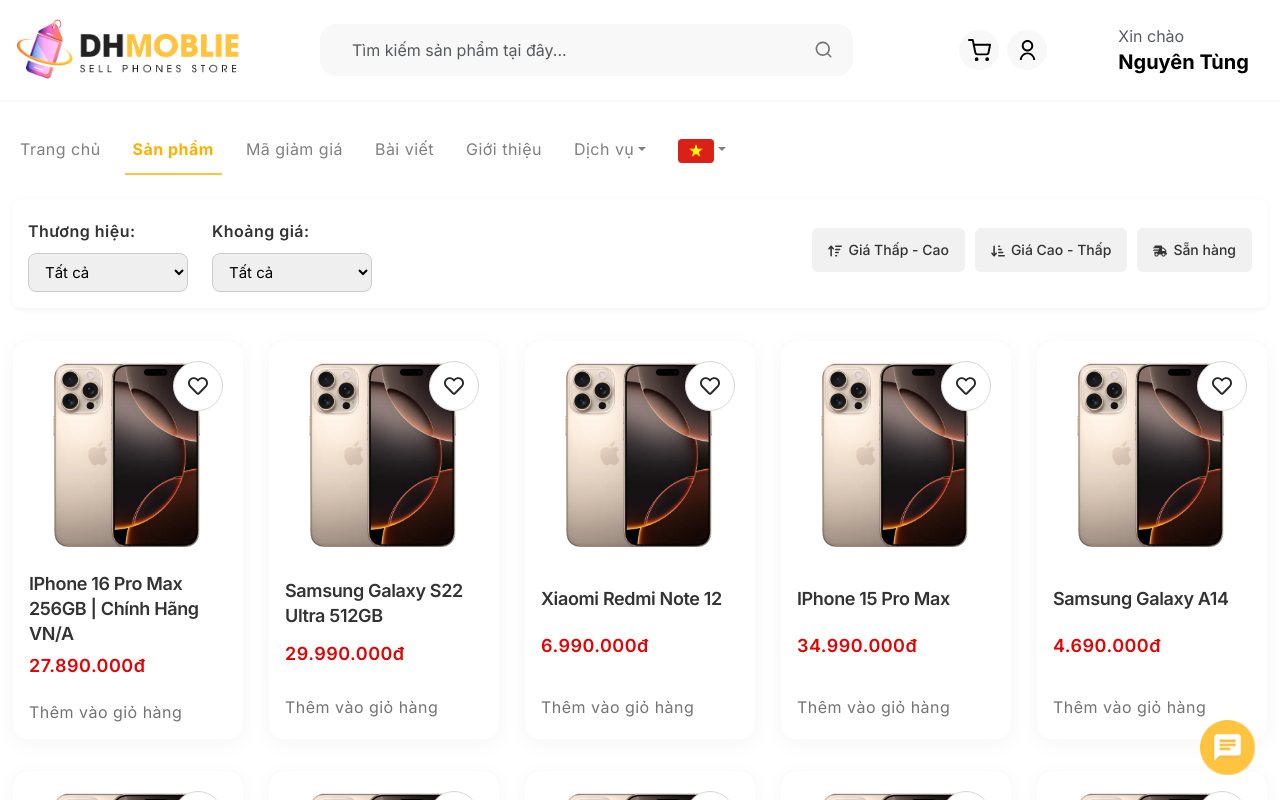
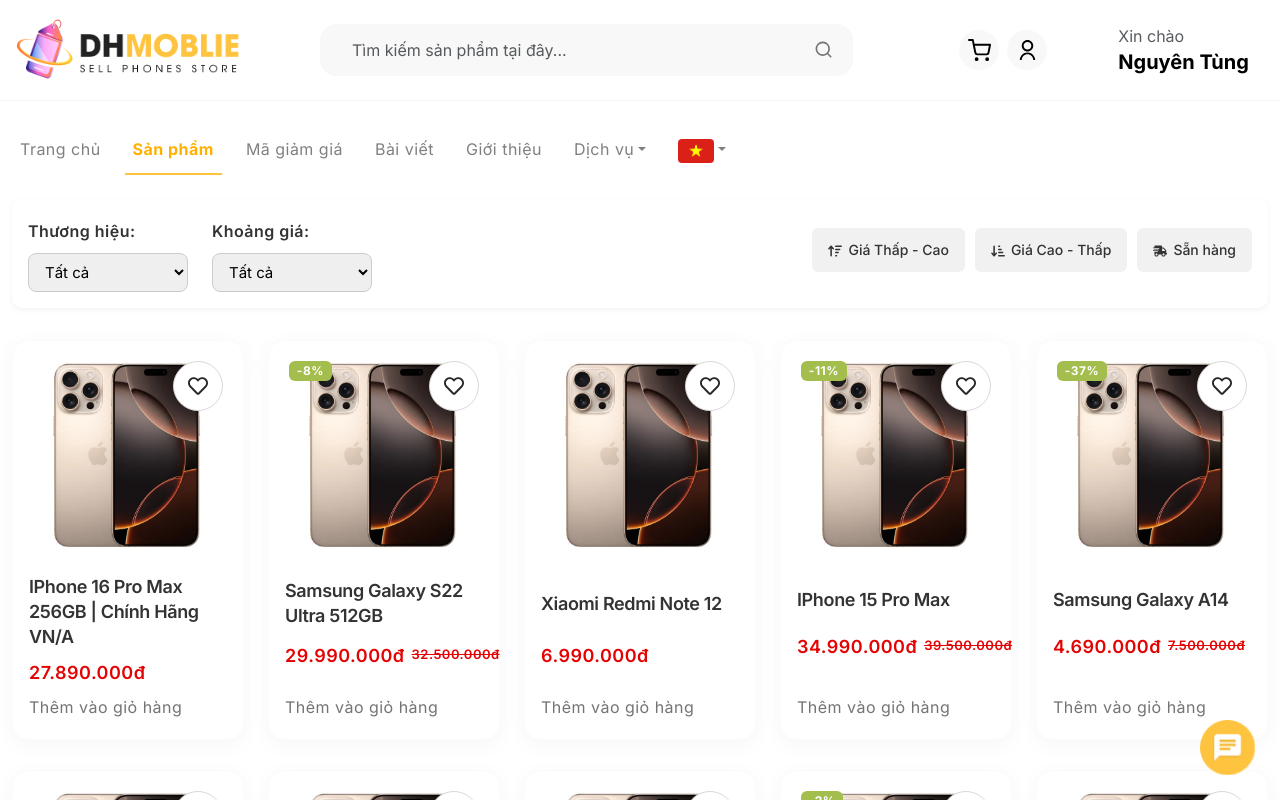
Before and after one commit to ninhatran5/DH-Mobile, a React (Vite) app in the folder frontend/: page /products in a window 1280 px wide. Built offline with nearby package versions, Linux system fonts and the light colour scheme.

Commit message:
feat: selling price and cost price, percentage of sales

```diff
--- a/frontend/src/assets/css/product-detail.css
+++ b/frontend/src/assets/css/product-detail.css
@@ -29,7 +29,7 @@
 .border.rounded:hover {
   border-color: #d0d0d0 !important;
 }
-.carousel-indicators{
+.carousel-indicators {
   display: none !important;
 }
 .border.rounded img {
@@ -88,10 +88,20 @@
 .product-detail-section {
   padding: 20px 0;
 }
-.text-price {
+.price {
+  display: flex;
+  gap: 12px;
+}
+.text-price_sale {
   color: #e74c3c;
   font-size: 24px;
   font-weight: bold;
+}
+.text-price_original {
+  color: #e74c3c;
+  font-size: 14px;
+  font-weight: bold;
+  text-decoration: line-through;
 }
 .version-button-group {
   display: flex;
@@ -137,13 +147,13 @@
 }
 .color-circle:hover {
   transform: scale(1.1);
-  box-shadow: 0 0 10px rgba(0,0,0,0.1);
+  box-shadow: 0 0 10px rgba(0, 0, 0, 0.1);
 }
 .color-circle.active {
   border-color: #007bff;
 }
 .color-circle::after {
-  content: '';
+  content: "";
   position: absolute;
   top: -4px;
   left: -4px;
@@ -466,9 +476,6 @@
 
 /* Close button */
 .modal .btn-close {
-  position: absolute;
-  top: -50px;
-  right: -50px;
   width: 40px;
   height: 40px;
   background-color: transparent;
--- a/frontend/src/assets/css/style.css
+++ b/frontend/src/assets/css/style.css
@@ -627,17 +627,27 @@ h6 {
 .product-item .rating iconify-icon {
   color: #ffc43f;
 }
+.product-item .price_products_sale {
+  display: flex;
+  gap: 7px;
+}
 .product-item .price {
   margin-top: 5px;
-  margin-bottom: 15px;
-  display: block;
-  width: 100%;
   font-weight: 600;
   font-size: 18px;
   color: rgb(228, 3, 3);
   line-height: 30px;
   text-transform: capitalize;
-  /* color: #222222; */
+}
+.product-item .price_original {
+  margin-bottom: 15px;
+  font-weight: 600;
+  font-size: 13px;
+  color: rgb(228, 3, 3);
+  line-height: 30px;
+  text-decoration: line-through;
+  text-transform: capitalize;
+  margin-top: 3px;
 }
 .product-item .product-qty {
   width: 85px;
--- a/frontend/src/components/CardProducts.jsx
+++ b/frontend/src/components/CardProducts.jsx
@@ -1,4 +1,5 @@
-import { FaRegHeart } from "react-icons/fa";
+import { useState } from "react";
+import { FaRegHeart, FaHeart } from "react-icons/fa";
 import { Swiper, SwiperSlide } from "swiper/react";
 import { Navigation } from "swiper/modules";
 import "swiper/css";
@@ -11,37 +12,59 @@ import { useTranslation } from "react-i18next";
 export default function CardProduct({ title }) {
   const navigate = useNavigate();
   const { t } = useTranslation();
+
   const products = [
-    {
-      id: 1,
-      title: "Sunstar Fresh Melon Juice",
-      price: "$18.00",
-      image: iphone16,
-    },
-    { id: 2, title: "iPhone 16 Pro Max", price: "$1,199.00", image: iphone16 },
+    { id: 1, title: "Sunstar Fresh Melon Juice", price: "$18.00", image: iphone16 },
+    { id: 2, title: "iPhone 16 Pro Max", price: "$1,199.00", priceOriginal: "$1,499.00", image: iphone16 },
     { id: 3, title: "iPhone 16 Mini", price: "$799.00", image: iphone16 },
     { id: 4, title: "iPhone 16 Ultra", price: "$1,399.00", image: iphone16 },
     { id: 5, title: "iPhone 16 SE", price: "$699.00", image: iphone16 },
-    { id: 6, title: "iPhone 16 Plus", price: "$999.00", image: iphone16 },
+    { id: 6, title: "iPhone 16 Plus", price: "$999.00", priceOriginal: "$1,199.00", image: iphone16 },
     { id: 7, title: "iPhone 16 Pro", price: "$1,199.00", image: iphone16 },
     { id: 8, title: "iPhone 16 Max", price: "$1,499.00", image: iphone16 },
-    { id: 9, title: "iPhone 16 Mini Pro", price: "$899.00", image: iphone16 },
-    {
-      id: 10,
-      title: "iPhone 16 Ultra Max",
-      price: "$1,599.00",
-      image: iphone16,
-    },
+    { id: 9, title: "iPhone 16 Mini Pro", price: "$899.00", priceOriginal: "$1,099.00", image: iphone16 },
+    { id: 10, title: "iPhone 16 Ultra Max", price: "$1,599.00", priceOriginal: "$1,899.00", image: iphone16 },
   ];
-  const addToFavorites = () => {
-    console.log("added");
+
+  // State lưu danh sách id sản phẩm đã yêu thích
+  const [favorites, setFavorites] = useState([]);
+
+  // Chuyển giá dạng string "$1,199.00" thành số 1199
+  const convertPriceToNumber = (priceString) => {
+    if (!priceString) return NaN;
+    return Number(priceString.replace(/[^0-9.-]+/g, ""));
+  };
+
+  // Tính phần trăm giảm giá nếu có
+  const getDiscountPercent = (product) => {
+    if (!product.price || !product.priceOriginal) return null;
+
+    const original = convertPriceToNumber(product.priceOriginal);
+    const sale = convertPriceToNumber(product.price);
+
+    if (isNaN(original) || isNaN(sale) || sale >= original) return null;
+
+    return Math.round(((original - sale) / original) * 100);
+  };
+
+  // Xử lý thêm vào yêu thích (toggle)
+  const toggleFavorite = (id) => {
+    setFavorites((prev) => {
+      if (prev.includes(id)) {
+        toast.info(t("products.removeFavorites"));
+        return prev.filter((fid) => fid !== id);
+      } else {
         toast.success(t("products.addedToFavorites"));
+        return [...prev, id];
+      }
+    });
   };
+
   const nextProductDetail = (id) => {
     navigate(`/product-detail/${id}`);
   };
+
   const addToShoppingCart = () => {
-    console.log("added");
     toast.success(t("products.addedToCart"));
     navigate("/shopping-cart");
   };
@@ -54,24 +77,18 @@ export default function CardProduct({ title }) {
             <div className="section-header d-flex flex-wrap justify-content-between my-5">
               <h2 className="section-title">{title}</h2>
               <div className="d-flex align-items-center">
-                <Link
-                  to={"/products"}
-                  className="btn-link text-decoration-none"
-                >
+                <Link to={"/products"} className="btn-link text-decoration-none">
                   {t("home.goToShop")}
                 </Link>
                 <div className="swiper-buttons">
-                  <button className="category-carousel-prev btn btn-primary">
-                    ❮
-                  </button>
-                  <button className="category-carousel-next btn btn-primary">
-                    ❯
-                  </button>
+                  <button className="category-carousel-prev btn btn-primary">❮</button>
+                  <button className="category-carousel-next btn btn-primary">❯</button>
                 </div>
               </div>
             </div>
           </div>
         </div>
+
         <div className="row">
           <div className="col-md-12">
             <Swiper
@@ -90,16 +107,34 @@ export default function CardProduct({ title }) {
                 1200: { slidesPerView: 5 },
               }}
             >
-              {products.map((product) => (
+              {products.map((product) => {
+                const discountPercent = getDiscountPercent(product);
+                const isFavorite = favorites.includes(product.id);
+
+                return (
                   <SwiperSlide key={product.id}>
-                  <div className="product-item">
+                    <div className="product-item position-relative">
+                      {/* Badge % giảm giá */}
+                      {discountPercent !== null && (
+                        <span className="badge bg-success position-absolute mt-1 ms-1">
+                          -{discountPercent}%
+                        </span>
+                      )}
+
+                      {/* Nút yêu thích toggle */}
                       <a
                         style={{ cursor: "pointer" }}
-                      onClick={addToFavorites}
                         className="btn-wishlist"
+                        onClick={() => toggleFavorite(product.id)}
+                        title={isFavorite ? t("products.removeFavorites") : t("products.addedToFavorites")}
                       >
-                      <FaRegHeart />
+                        {isFavorite ? (
+                          <FaHeart style={{ color: "red", fontSize: 20 }} />
+                        ) : (
+                          <FaRegHeart style={{ fontSize: 20 }} />
+                        )}
                       </a>
+
                       <figure>
                         <a title={product.title}>
                           <img
@@ -111,13 +146,19 @@ export default function CardProduct({ title }) {
                           />
                         </a>
                       </figure>
+
                       <h3
                         style={{ cursor: "pointer" }}
                         onClick={() => nextProductDetail(product.id)}
                       >
                         {product.title}
                       </h3>
+
+                      <div className="price_products_sale">
                         <span className="price">{product.price}</span>
+                        <span className="price_original">{product.priceOriginal}</span>
+                      </div>
+
                       <div className="d-flex align-items-center justify-content-between">
                         <a
                           style={{ cursor: "pointer" }}
@@ -129,7 +170,8 @@ export default function CardProduct({ title }) {
                       </div>
                     </div>
                   </SwiperSlide>
-              ))}
+                );
+              })}
             </Swiper>
           </div>
         </div>
--- a/frontend/src/components/Products.jsx
+++ b/frontend/src/components/Products.jsx
@@ -20,7 +20,8 @@ export default function Products({
   const navigate = useNavigate();
 
   const [priceFilter, setPriceFilter] = useState("");
-  const [sortOrder, setSortOrder] = useState(""); // '' | 'lowToHigh' | 'highToLow'
+  const [sortOrder, setSortOrder] = useState("");
+  const [isPercentDecrease, setIsPercentDecrease] = useState(true);
 
   const nextProductDetail = (id) => {
     navigate(`/product-detail/${id}`);
@@ -53,6 +54,8 @@ export default function Products({
       id: 2,
       name: "Samsung Galaxy S22 Ultra 512GB",
       price: "29.990.000đ",
+      priceOriginal: "32.500.000đ",
+
       image: iphone,
     },
     {
@@ -65,12 +68,14 @@ export default function Products({
       id: 4,
       name: "iPhone 15 Pro Max",
       price: "34.990.000đ",
+      priceOriginal: "39.500.000đ",
       image: iphone,
     },
     {
       id: 5,
       name: "Samsung Galaxy A14",
       price: "4.690.000đ",
+      priceOriginal: "7.500.000đ",
       image: iphone,
     },
     {
@@ -95,6 +100,7 @@ export default function Products({
       id: 9,
       name: "iPhone 14 128GB",
       price: "19.990.000đ",
+      priceOriginal: "20.500.000đ",
       image: iphone,
     },
     {
@@ -104,6 +110,21 @@ export default function Products({
       image: iphone,
     },
   ];
+
+  const convertPriceToNumber = (priceString) => {
+    return Number(priceString.replace(/\./g, "").replace("đ", ""));
+  };
+
+  const getDiscountPercent = (product) => {
+    if (!product.price || !product.priceOriginal) return null;
+
+    const original = convertPriceToNumber(product.priceOriginal);
+    const sale = convertPriceToNumber(product.price);
+
+    if (isNaN(original) || isNaN(sale) || sale >= original) return null;
+
+    return Math.round(((original - sale) / original) * 100);
+  };
 
   // Chuyển chuỗi giá thành số nguyên
   const parsePrice = (priceStr) => parseInt(priceStr.replace(/[^\d]/g, ""));
@@ -205,9 +226,21 @@ export default function Products({
                   aria-labelledby="nav-all-tab"
                 >
                   <div className="product-grid row row-cols-1 row-cols-sm-2 row-cols-md-3 row-cols-lg-4 row-cols-xl-5">
-                    {sortedProducts.map((product) => (
+                    {sortedProducts.map((product) => {
+                      const discountPercent = isPercentDecrease
+                        ? getDiscountPercent(product)
+                        : null;
+
+                      return (
                         <div className="col" key={product.id}>
-                        <div className="product-item">
+                          <div className="product-item position-relative">
+                            {discountPercent !== null && (
+                              <span className="badge bg-success position-absolute mt-1 ms-1">
+                                -{discountPercent}%
+                              </span>
+                            )}
+
+                            {/* Yêu thích */}
                             {unfavorite ? (
                               <a
                                 onClick={addToFavorites}
@@ -226,21 +259,35 @@ export default function Products({
                               </a>
                             )}
 
+                            {/* Ảnh và tên */}
                             <figure>
                               <Link
                                 to={`/product-detail/${product.id}`}
                                 title={product.name}
                               >
-                              <img src={product.image} className="tab-image" />
+                                <img
+                                  src={product.image}
+                                  className="tab-image"
+                                />
                               </Link>
                             </figure>
+
                             <h3
                               onClick={() => nextProductDetail(product.id)}
                               style={{ cursor: "pointer" }}
                             >
                               {product.name}
                             </h3>
+
+                            {/* Giá */}
+                            <div className="price_products_sale">
                               <span className="price">{product.price}</span>
+                              <span className="price_original">
+                                {product.priceOriginal}
+                              </span>
+                            </div>
+
+                            {/* Thêm vào giỏ */}
                             <div className="d-flex align-items-center justify-content-between">
                               <a
                                 onClick={addToShoppingCart}
@@ -253,8 +300,10 @@ export default function Products({
                             </div>
                           </div>
                         </div>
-                    ))}
+                      );
+                    })}
                   </div>
+
                   {sortedProducts.length === 0 && (
                     <p className="text-center mt-5">
                       {t("products.noProductFound")}
--- a/frontend/src/pages/Home.jsx
+++ b/frontend/src/pages/Home.jsx
@@ -32,10 +32,12 @@ import Blogs from "../components/Blogs";
 import SliderLogoBrand from "../components/SliderLogoBrand";
 import { Link, useNavigate } from "react-router-dom";
 import { useTranslation } from "react-i18next";
+import { useState } from "react";
 
 const Home = () => {
   const navigate = useNavigate();
   const { t } = useTranslation();
+  const [isPercentDecrease, setIsPercentDecrease] = useState(true);
   const banners = [banner1, banner2, banner3];
   const logoBrand = [
     { id: 1, name: "Apple", logo: appleLogo },
@@ -56,6 +58,7 @@ const Home = () => {
     {
       id: 1,
       price: "27.890.000đ",
+      priceOriginal: "30.500.000đ",
       title: "iPhone 16 Pro Max 256GB | Chính hãng VN/A",
       image: iphone,
     },
@@ -68,12 +71,14 @@ const Home = () => {
     {
       id: 3,
       price: "27.890.000đ",
+      priceOriginal: "30.500.000đ",
       title: "iPhone 16 Pro Max 256GB | Chính hãng VN/A",
       image: iphone,
     },
     {
       id: 4,
       price: "27.890.000đ",
+      priceOriginal: "30.500.000đ",
       title: "iPhone 16 Pro Max 256GB | Chính hãng VN/A",
       image: iphone,
     },
@@ -96,6 +101,21 @@ const Home = () => {
       image: iphone,
     },
   ];
+
+  const convertPriceToNumber = (priceString) => {
+    return Number(priceString.replace(/\./g, "").replace("đ", ""));
+  };
+
+  const getDiscountPercent = (product) => {
+    if (!product.price || !product.priceOriginal) return null;
+
+    const original = convertPriceToNumber(product.priceOriginal);
+    const sale = convertPriceToNumber(product.price);
+
+    if (isNaN(original) || isNaN(sale) || sale >= original) return null;
+
+    return Math.round(((original - sale) / original) * 100);
+  };
 
   const services = [
     {
@@ -356,12 +376,21 @@ const Home = () => {
               1200: { slidesPerView: 4 },
             }}
           >
-            {products.map((item) => (
+            {products.map((item) => {
+              const discountPercent = isPercentDecrease
+                ? getDiscountPercent(item)
+                : null;
+              return (
                 <SwiperSlide key={item.id}>
                   <div
                     className="card mb-3 p-3 rounded-4 shadow border-0"
                     style={{ cursor: "pointer" }}
                   >
+                    {discountPercent !== null && (
+                      <span className="badge bg-success position-absolute mt-1">
+                        -{discountPercent}%
+                      </span>
+                    )}
                     <div className="row g-0">
                       <div className="col-md-4">
                         <img
@@ -379,15 +408,33 @@ const Home = () => {
                           >
                             {item.title}
                           </h5>
-                        <h6 style={{ color: "#e40303" }} className=" mb-0">
+                          <div style={{ display: "flex", gap: 7 }}>
+                            <h6
+                              onClick={() => nextProductDetail(item.id)}
+                              style={{ color: "#e40303" }}
+                              className=" mb-0"
+                            >
                               {item.price}
+                            </h6>
+                            <h6
+                              onClick={() => nextProductDetail(item.id)}
+                              style={{
+                                color: "#e40303",
+                                fontSize: 13,
+                                textDecoration: "line-through",
+                              }}
+                              className=" mb-0"
+                            >
+                              {item.priceOriginal}
                             </h6>
                           </div>
                         </div>
                       </div>
                     </div>
+                  </div>
                 </SwiperSlide>
-            ))}
+              );
+            })}
           </Swiper>
         </div>
       </section>
```
Also changed, not shown: frontend/src/pages/ProductDetail.jsx (+11 -2 lines). Lines whose indentation alone changed are shown as unchanged.
